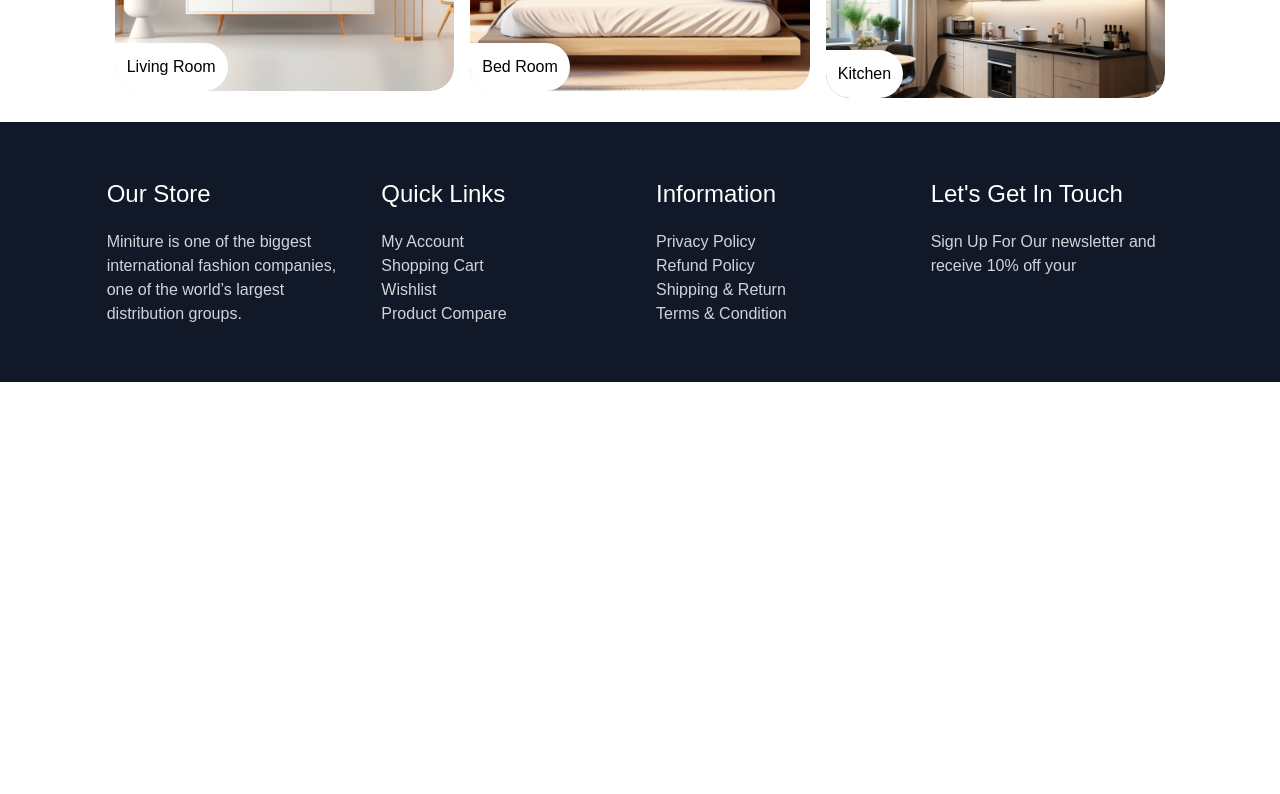
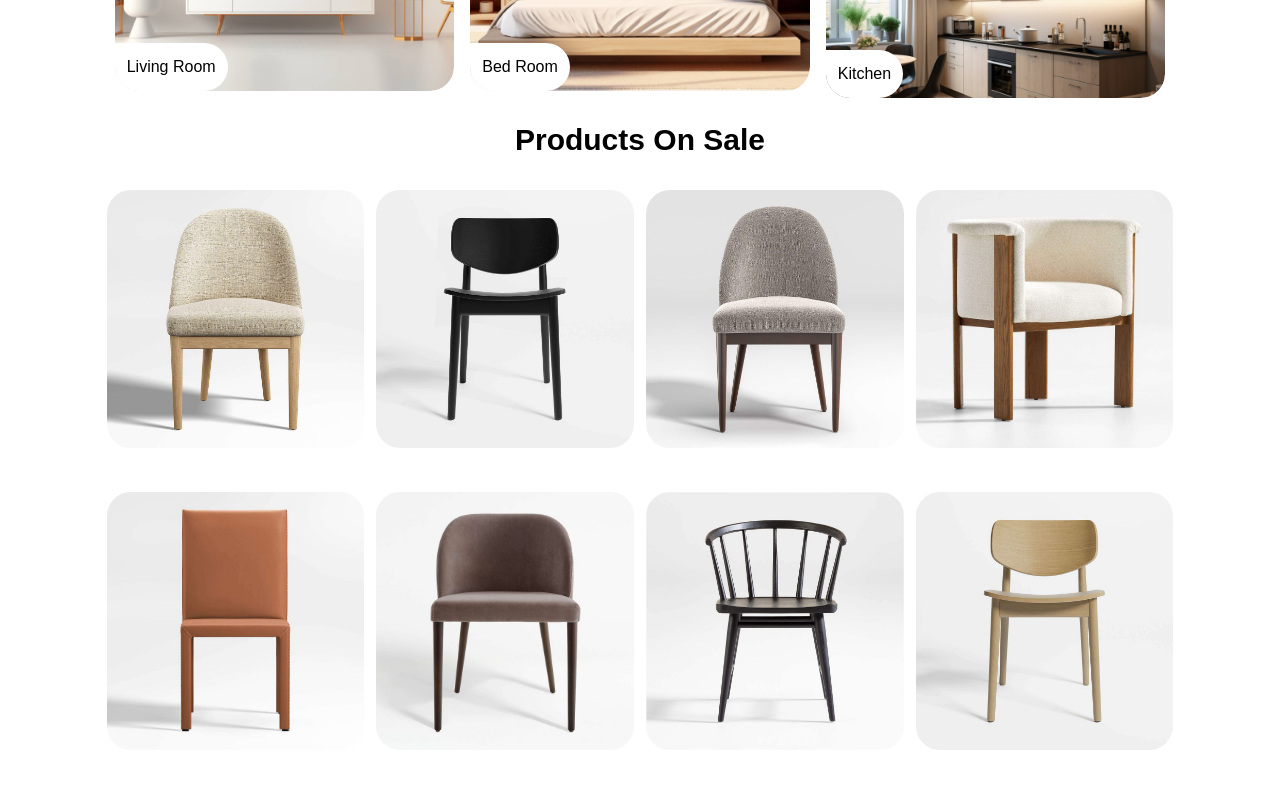
Before and after one commit to RazvanConstantin1/homezz, a React (Vite) app: page / in a window 1280 px wide. Shown: the part 1140-1934 px from the top of the page. Before the commit the page ends 1522 px from the top, so only its background shows below. Built offline with nearby package versions, Linux system fonts and the light colour scheme.

Commit message:
finished products section

```diff
--- a/src/common/Heading.jsx
+++ b/src/common/Heading.jsx
@@ -1,7 +1,13 @@
 import React from "react";
 
 const Heading = () => {
-  return <div>Heading</div>;
+  return (
+    <div className="text-center">
+      <div>
+        <h4 className="text-3xl font-extrabold">Products On Sale</h4>
+      </div>
+    </div>
+  );
 };
 
 export default Heading;
--- a/src/components/Category.jsx
+++ b/src/components/Category.jsx
@@ -6,7 +6,7 @@ const Category = () => {
     <div>
       <div className="w-10/12 m-auto">
         <div>
-          <div className="flex">
+          <div className="flex flex-col sm:flex-row">
             {category.map((cat, index) => (
               <div className="m-2" key={index}>
                 <div>
--- a/src/components/FlashSale.jsx
+++ b/src/components/FlashSale.jsx
@@ -1,7 +1,65 @@
-import React from "react";
+import React, { useState } from "react";
+import { IoMdHeartEmpty, IoMdSearch } from "react-icons/io";
+import { BiCart } from "react-icons/bi";
+import { products } from "../data/Data";
+
+import Heading from "../common/Heading.jsx";
+import Modal from "../common/Modal.jsx";
 
 const FlashSale = () => {
-  return <div>FlashSale</div>;
+  const [isModalOpen, setIsModalOpen] = useState(false);
+  const handleOpen = (productId) => {
+    setIsModalOpen(productId);
+  };
+  const handleClose = () => {
+    setIsModalOpen(null);
+  };
+
+  return (
+    <div>
+      <div className="w-10/12 m-auto">
+        <Heading />
+        <div className="grid grid-cols-4 gap-3">
+          {products.map((item, index) => (
+            <div key={index} className="mt-8">
+              <div className="overflow-hidden relative">
+                <div className="image-container relative">
+                  <div className="rounded-3xl">
+                    <img
+                      src={item.img}
+                      alt="product img"
+                      className="rounded-3xl"
+                    />
+                  </div>
+
+                  <div className="absolute top-0 right-0 m-4 opacity-0">
+                    <div className="bg-white p-4 rounded-full mb-2">
+                      <IoMdHeartEmpty />
+                    </div>
+                    <div className="bg-white p-4 rounded-full mb-2">
+                      <IoMdSearch />
+                    </div>
+                  </div>
+
+                  <div className="absolute -bottom-3 right-0 bg-white p-4 rounded-s-2xl opacity-0">
+                    <div className="bg-black text-white h-10 w-10 grid place-items-center rounded-3xl">
+                      <button
+                        className="text-2xl"
+                        onClick={() => handleOpen(item.id)}
+                      >
+                        <BiCart />
+                      </button>
+                    </div>
+                  </div>
+                </div>
+              </div>
+            </div>
+          ))}
+        </div>
+      </div>
+      <Modal />
+    </div>
+  );
 };
 
 export default FlashSale;
--- a/src/routes/Home.jsx
+++ b/src/routes/Home.jsx
@@ -1,12 +1,14 @@
 import React from "react";
 import Banner from "../components/Banner.jsx";
 import Category from "../components/Category.jsx";
+import FlashSale from "../components/FlashSale.jsx";
 
 const Home = () => {
   return (
     <div>
       <Banner />
       <Category />
+      <FlashSale />
     </div>
   );
 };
```
